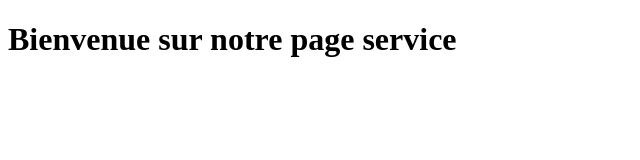
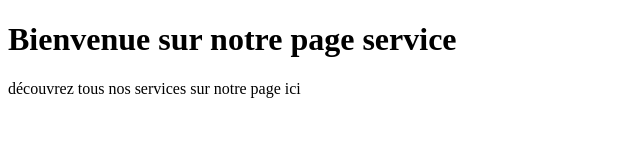
Before and after one commit to Yao-dev-hub/Exogit2, a plain HTML site: page services.html in a window 1280 px wide. Shown: the whole page, without its empty margins (0-640 px from the left). Drawn offline with Linux system fonts and the light colour scheme.

Commit message:
Modification de la page de Service

```diff
--- a/services.html
+++ b/services.html
@@ -7,5 +7,6 @@
 </head>
 <body>
     <h1>Bienvenue sur notre page service</h1>
+    <p>découvrez tous nos services sur notre page ici</p>
 </body>
 </html>
```
